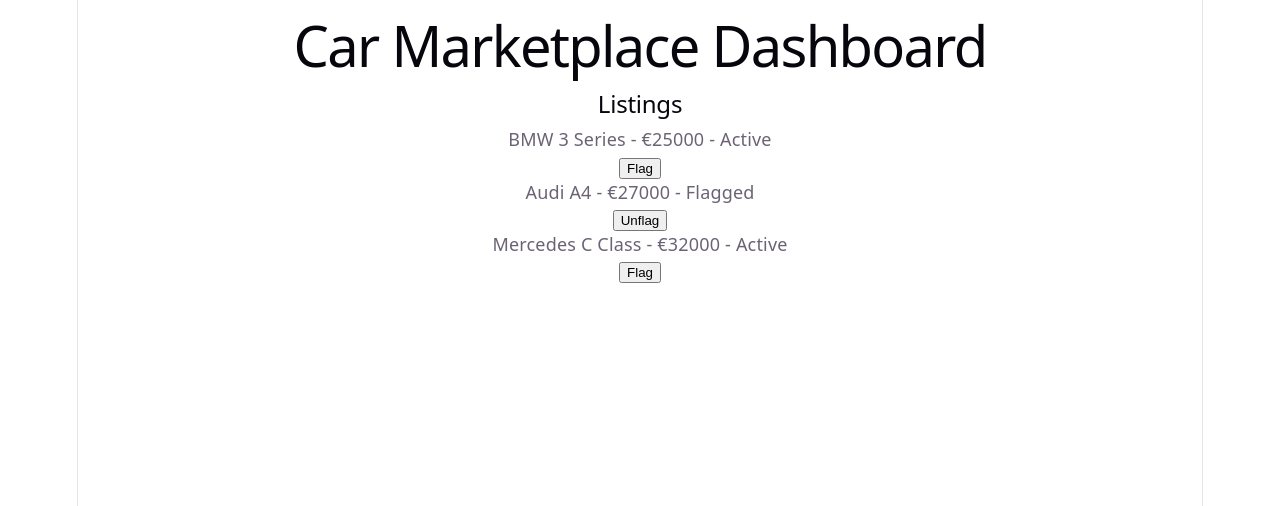
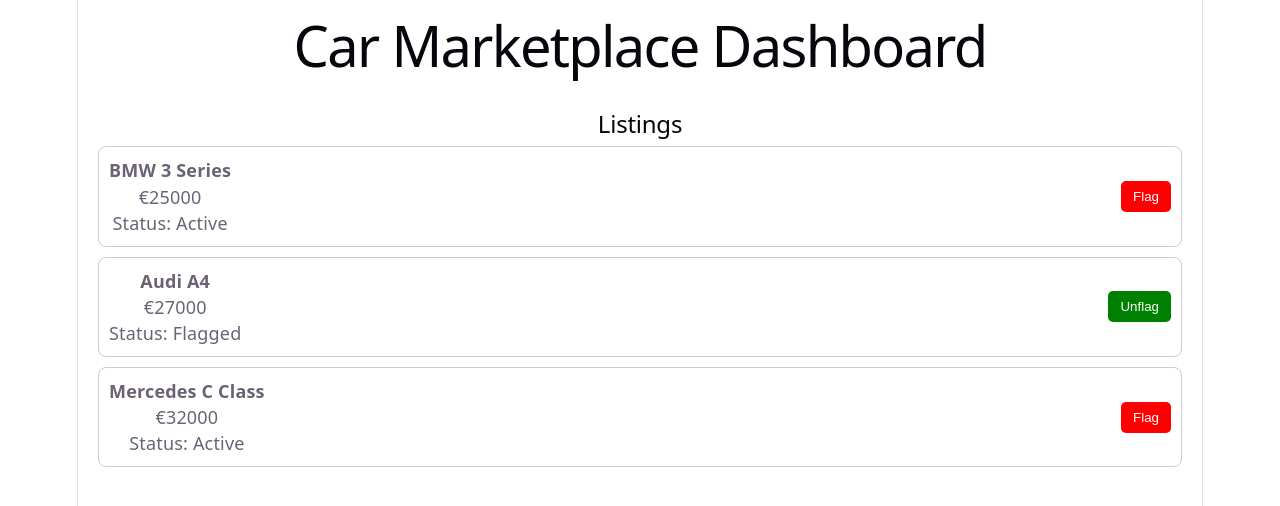
Before and after one commit to Chealy-13/car-dashboard-react, a React (Vite) app: page / in a window 1280 px wide. Shown: the top 506 px of the page. Built offline with nearby package versions, Linux system fonts and the light colour scheme.

Commit message:
Improved UI with styled listing cards and dynamic buttons

```diff
--- a/src/components/CarList.jsx
+++ b/src/components/CarList.jsx
@@ -18,16 +18,41 @@
   };
 
   return (
-    <div>
+  <div style={{ padding: "20px" }}>
     <h2>Listings</h2>
 
     {listings.map((car) => (
-        <div key={car.id}>
-          <p>
-            {car.make} {car.model} - €{car.price} - {car.status}
-          </p>
+      <div
+        key={car.id}
+        style={{
+          border: "1px solid #ccc",
+          borderRadius: "8px",
+          padding: "10px",
+          marginBottom: "10px",
+          display: "flex",
+          justifyContent: "space-between",
+          alignItems: "center",
+        }}
+      >
+        <div>
+          <strong>
+            {car.make} {car.model}
+          </strong>
+          <p>€{car.price}</p>
+          <p>Status: {car.status}</p>
+        </div>
 
-          <button onClick={() => toggleStatus(car.id)}>
+        <button
+          onClick={() => toggleStatus(car.id)}
+          style={{
+            backgroundColor: car.status === "Active" ? "red" : "green",
+            color: "white",
+            border: "none",
+            padding: "8px 12px",
+            borderRadius: "5px",
+            cursor: "pointer",
+          }}
+        >
           {car.status === "Active" ? "Flag" : "Unflag"}
         </button>
       </div>
```
Lines whose indentation alone changed are shown as unchanged.
